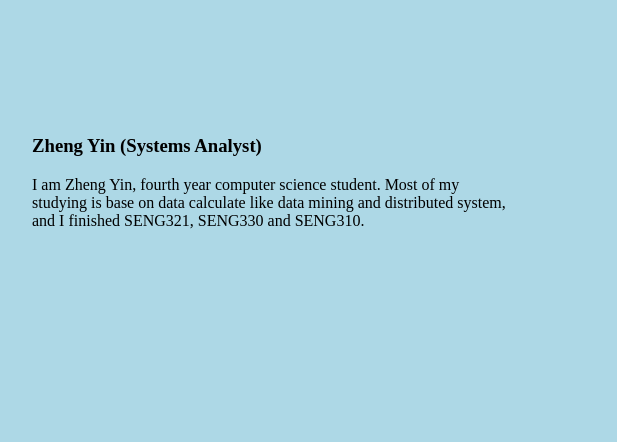
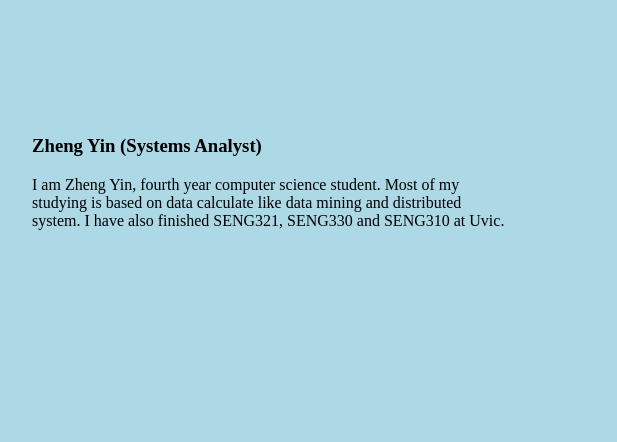
Before and after one commit to vichouseanalysis375/CSC375, a plain HTML site: page who.html in a window 1280 px wide. Shown: the part 1215-1657 px from the top of the page, 228-845 px from the left. Drawn offline with Linux system fonts and the light colour scheme.

Commit message:
Add files via upload

```diff
--- a/who.html
+++ b/who.html
@@ -54,7 +54,7 @@
 		 <br>
 		 <div class="col1">
 		 <h3>Zheng Yin (Systems Analyst)<img src="zhengyin.jpg" alt="Image of Zheng Yin" class="floatRight" width=200 height=250></h3>
-		 I am Zheng Yin, fourth year computer science student. Most of my studying is base on data calculate like data mining and distributed system, and I finished SENG321, SENG330 and SENG310.
+		 I am Zheng Yin, fourth year computer science student. Most of my studying is based on data calculate like data mining and distributed system. I have also finished SENG321, SENG330 and SENG310 at Uvic.
 		 <br>
 		 <br>
 		 <br>
```
